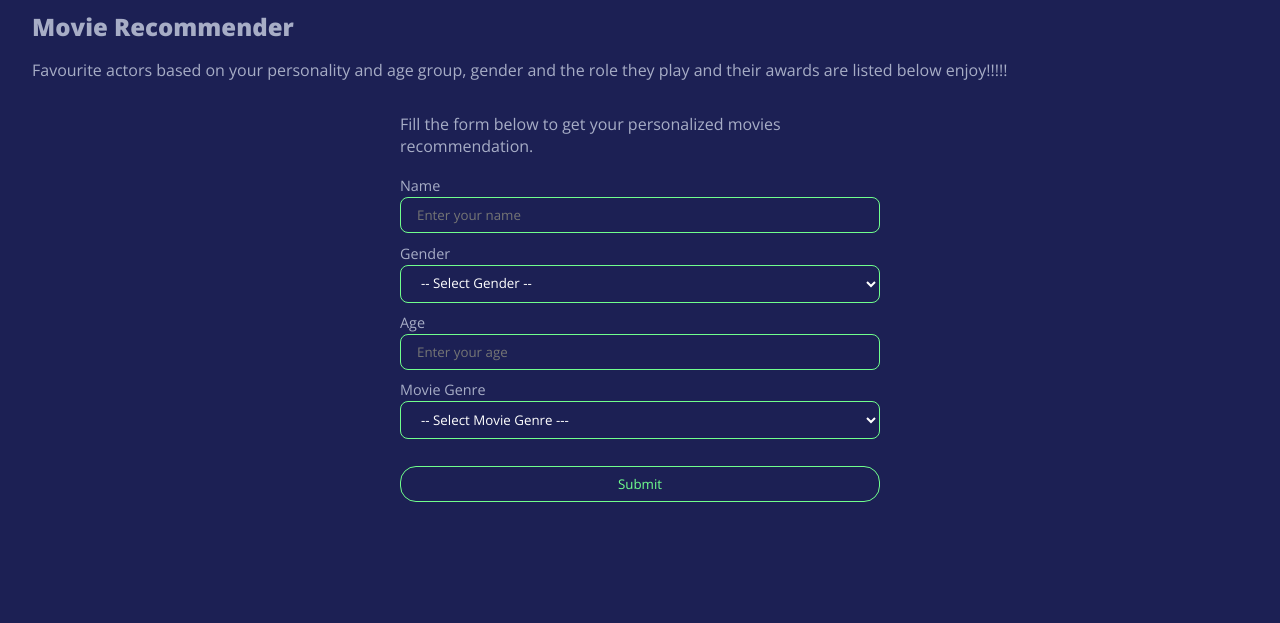
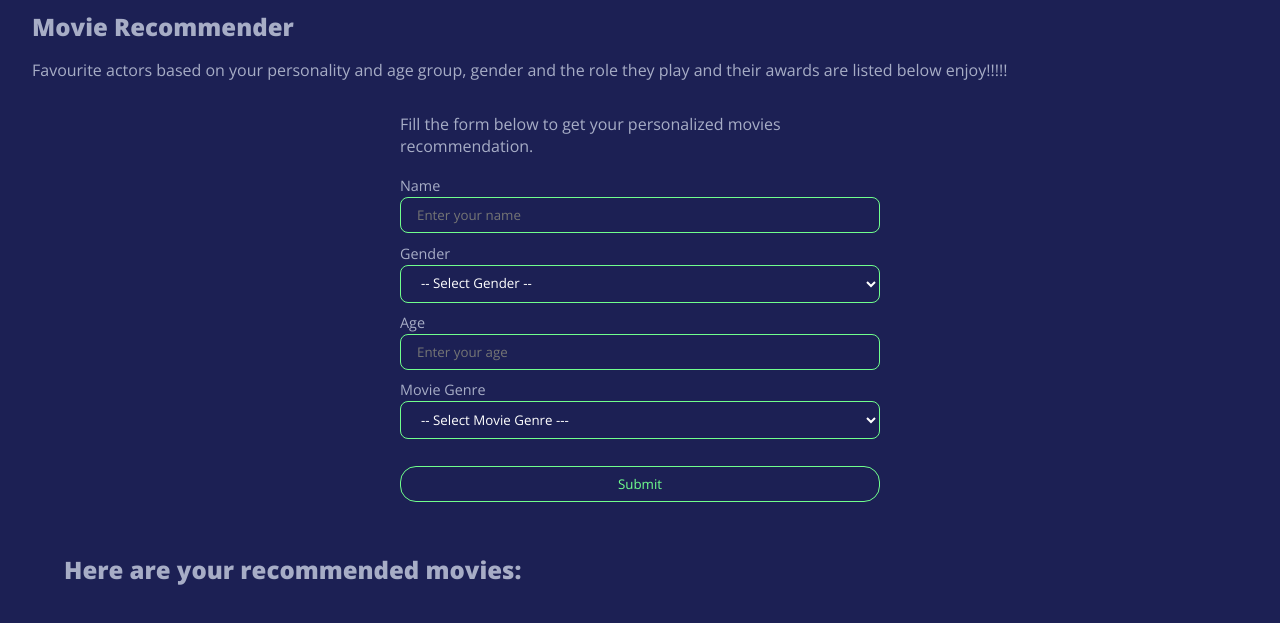
Before and after one commit to Peter-Immanuel/nacomes-projects, a plain HTML site: page event-2.0/webdev-projects/recommender/index.html in a window 1280 px wide. Shown: the part 71-694 px from the top of the page. Drawn offline with nearby package versions, Linux system fonts and the light colour scheme.

Commit message:
Update: add section to display recommended movies

```diff
--- a/event-2.0/webdev-projects/recommender/index.html
+++ b/event-2.0/webdev-projects/recommender/index.html
@@ -79,6 +79,14 @@
             </div>
           </form>
         </section>
+
+        <section class="movies-section">
+          <h2>Here are your recommended movies:</h2>
+
+          <div class="movie-list" id="movie-list"></div>
+
+
+        </section>
       </section>
     </main>
   </body>
```
